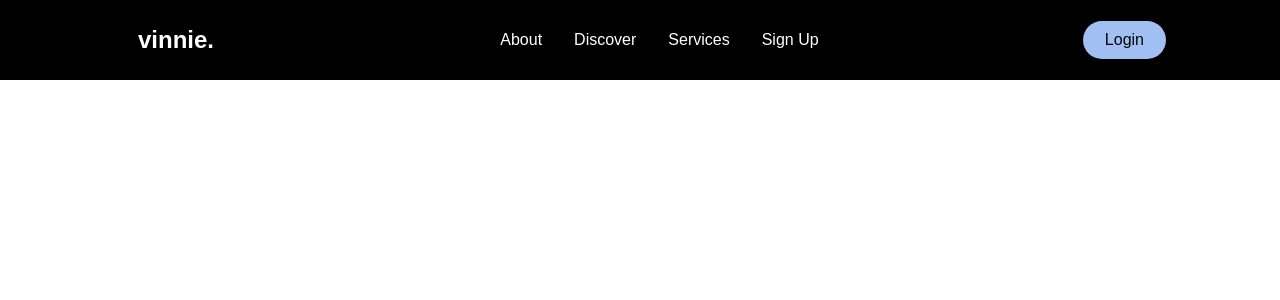
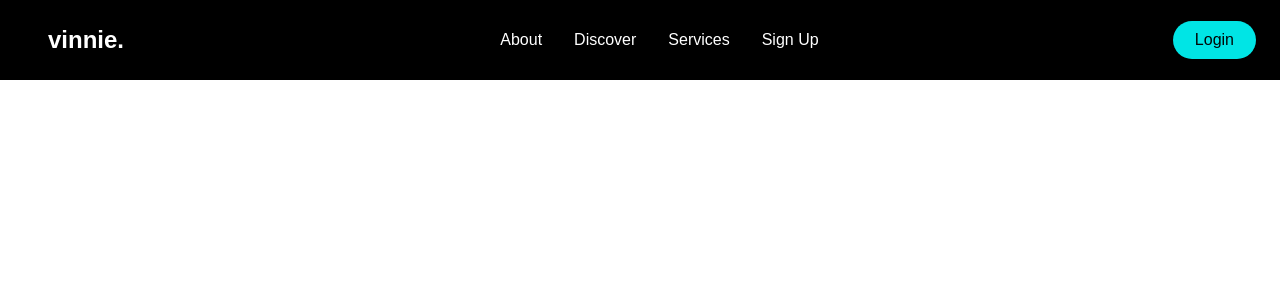
Before and after one commit to vincent-andersson/vinnie-website, a React (Create React App) app: page / in a window 1280 px wide. Shown: the top 300 px of the page. Built offline with nearby package versions, Linux system fonts and the light colour scheme.

Commit message:
added toggle for navbar and sidebar

```diff
--- a/src/App.js
+++ b/src/App.js
@@ -1,13 +1,11 @@
 import './App.css';
-import Navbar from './components/Navbar';
 import { BrowserRouter as Router } from 'react-router-dom';
-import Sidebar from './components/Sidebar';
+import Home from './pages';
 
 function App() {
   return (
     <Router>
-      <Sidebar />
-      <Navbar />
+      <Home />
     </Router>
   );
 }
--- a/src/components/Navbar/NavbarElements.js
+++ b/src/components/Navbar/NavbarElements.js
@@ -26,7 +26,7 @@
   z-index: 1;
   width: 100%;
   padding: 0 24px;
-  max-width: 1100px;
+  max-width: 1440px;
 `;
 
 export const NavLogo = styled(LinkRouter)`
@@ -64,7 +64,7 @@
   margin-right: -22px;
 
   @media screen and (max-width: 768px) {
-      display: none;
+    display: none;
   }
 `;
 
@@ -82,7 +82,12 @@
   cursor: pointer;
 
   &.active {
-    border-bottom: 3px solid #a2bff4;
+    border-bottom: 3px solid #00e5e5;
+  }
+
+  &:hover {
+    color: #00e5e5;
+    transition: 0.2s ease-in-out;
   }
 `;
 
@@ -91,13 +96,13 @@
   align-items: center;
 
   @media screen and (max-width: 768px) {
-      display: none;
+    display: none;
   }
 `;
 
 export const NavButtonLink = styled(LinkRouter)`
   border-radius: 50px;
-  background: #a2bff4;
+  background: #00e5e5;
   white-space: nowrap;
   padding: 10px 22px;
   color: #010606;
@@ -109,8 +114,8 @@
   text-decoration: none;
 
   &:hover {
-      transition: all 0.2s ease-in-out;
-      background: #fff;
-      color: #010606;
+    transition: all 0.2s ease-in-out;
+    background: #fff;
+    color: #010606;
   }
 `;
--- a/src/components/Navbar/index.js
+++ b/src/components/Navbar/index.js
@@ -2,13 +2,13 @@
 import { FaBars } from 'react-icons/fa';
 import { Nav, NavbarContainer, NavLogo, MobileIcon, NavMenu, NavItem, NavLinks, NavButton, NavButtonLink } from './NavbarElements';
 
-const Navbar = () => {
+const Navbar = ({ toggle }) => {
   return (
     <>
       <Nav>
         <NavbarContainer>
           <NavLogo to='/'>vinnie.</NavLogo>
-          <MobileIcon>
+          <MobileIcon onClick={toggle}>
             <FaBars />
           </MobileIcon>
           <NavMenu>
--- a/src/components/Sidebar/index.js
+++ b/src/components/Sidebar/index.js
@@ -1,18 +1,18 @@
 import React from 'react'
 import { SidebarContainer, Icon, CloseIcon, SidebarWrapper, SidebarMenu, SidebarLink, SideButtonWrap, SidebarRoute } from './SidebarElements'
 
-const Sidebar = () => {
+const Sidebar = ({ isOpen, toggle }) => {
   return (
-    <SidebarContainer>
-      <Icon>
+    <SidebarContainer isOpen={isOpen} onClick={toggle}>
+      <Icon onClick={toggle}>
         <CloseIcon />
       </Icon>
       <SidebarWrapper>
         <SidebarMenu>
-          <SidebarLink to="about">About</SidebarLink>
-          <SidebarLink to="discover">Discover</SidebarLink>
-          <SidebarLink to="services">Services</SidebarLink>
-          <SidebarLink to="signup">Sign Up</SidebarLink>
+          <SidebarLink to="about" onClick={toggle}>About</SidebarLink>
+          <SidebarLink to="discover" onClick={toggle}>Discover</SidebarLink>
+          <SidebarLink to="services" onClick={toggle}>Services</SidebarLink>
+          <SidebarLink to="signup" onClick={toggle}>Sign Up</SidebarLink>
         </SidebarMenu>
         <SideButtonWrap>
           <SidebarRoute to="/login">Login</SidebarRoute>
--- /dev/null
+++ b/src/pages/index.js
@@ -0,0 +1,20 @@
+import React, { useState } from 'react';
+import Sidebar from '../components/Sidebar';
+import Navbar from '../components/Navbar';
+
+const Home = () => {
+  const [isOpen, setIsOpen] = useState(false);
+
+  const toggle = () => {
+    setIsOpen(!isOpen);
+  };
+
+  return (
+    <>
+      <Sidebar isOpen={isOpen} toggle={toggle} />
+      <Navbar toggle={toggle} />
+    </>
+  )
+}
+
+export default Home
```
